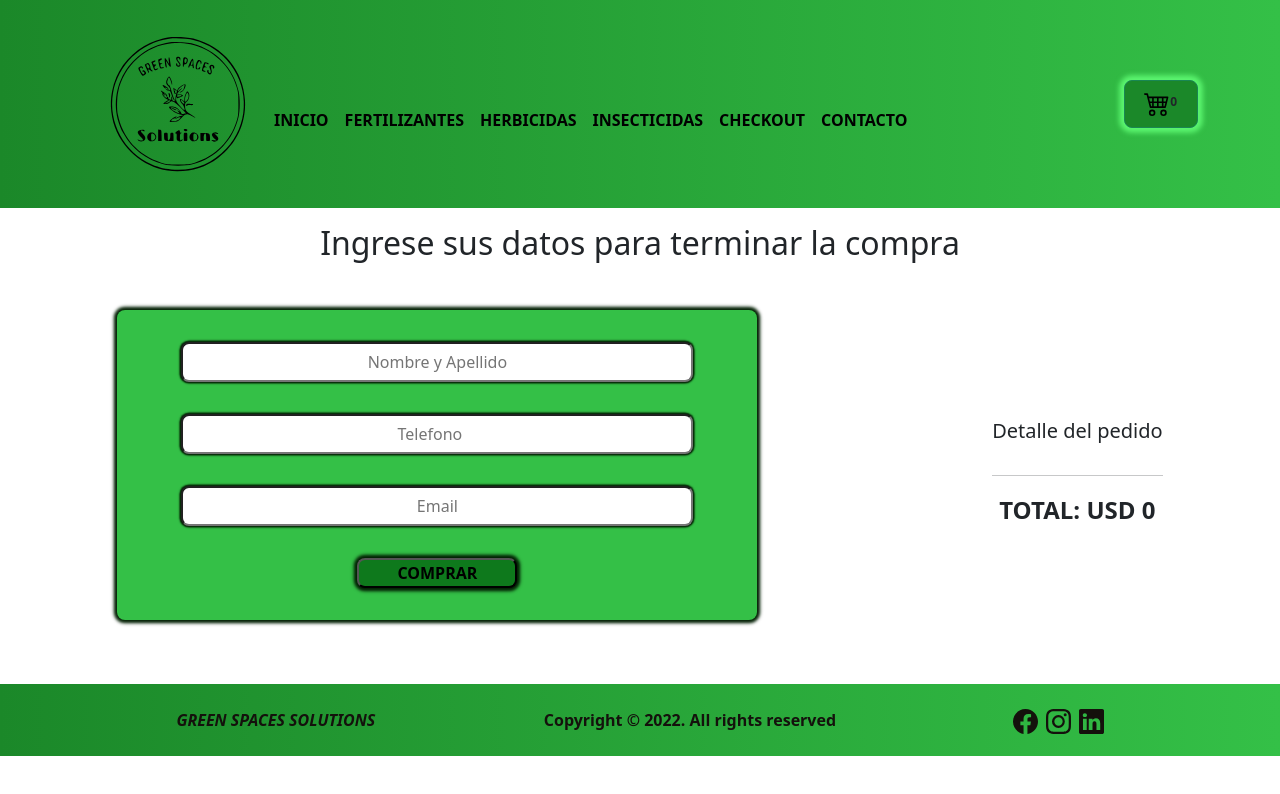
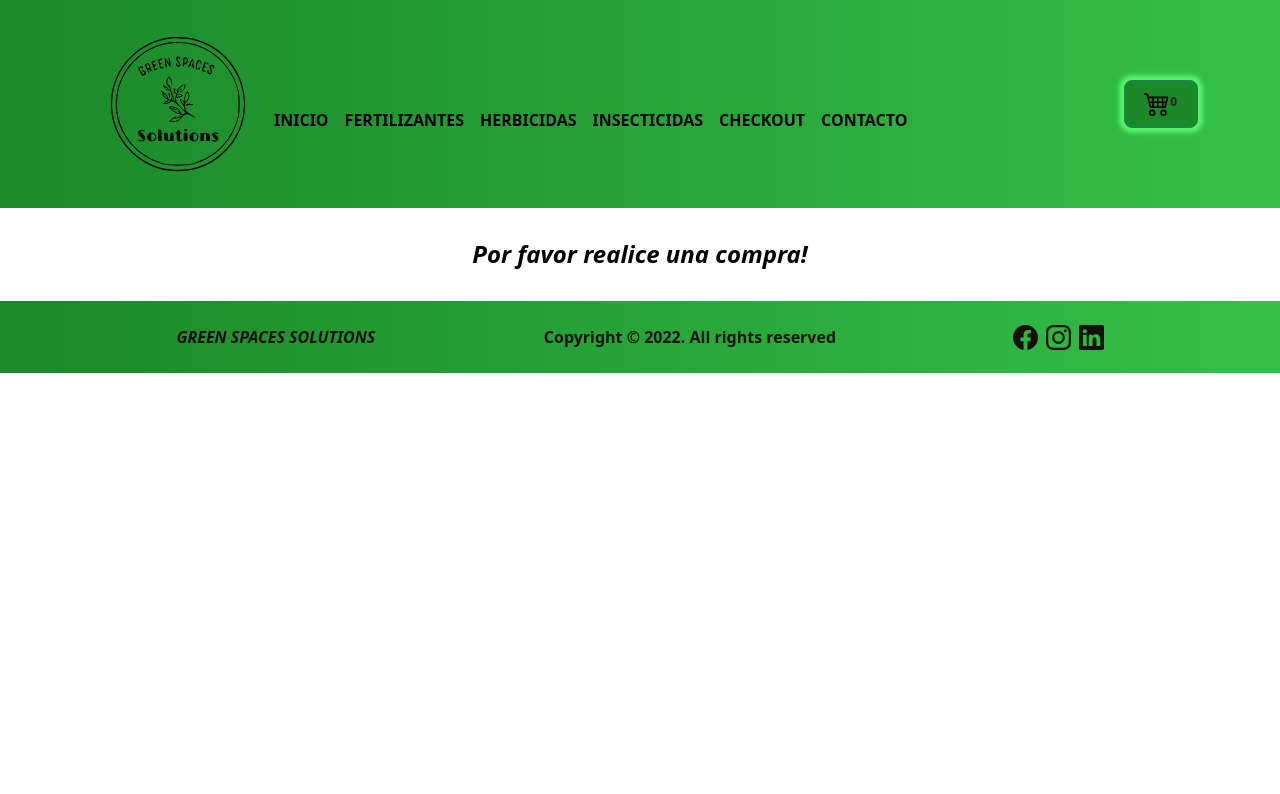
Before and after one commit to LuliTello/Green-spaces-solutions-Tello-Reactjs, a React (Create React App) app: page /checkout in a window 1280 px wide. Shown: the top 794 px of the page. Built offline with nearby package versions, Linux system fonts and the light colour scheme.

Commit message:
agregando segundo condicional al checkout

```diff
--- a/src/components/Checkout.jsx
+++ b/src/components/Checkout.jsx
@@ -40,18 +40,11 @@ function validarForm(evt) {
 
   return (
     <>
-    {placeOrderId ? (
-       <Alert className='texto_alert'variant="success">
-      Gracias por su compra! El detalle llegará en breve a su email. Su número de pedido es: {placeOrderId}
-
-      <Button className='btn_continue'><Link className='link_continue' to="/">Continue Comprando</Link></Button>
-
-      </Alert>) : (
-
+    {cart.length? (
+    <>
     <div >
-
       <h2 className='check_titulo'>Ingrese sus datos para terminar la compra</h2>
-      <div className='contenedor'>
+    <div className='contenedor'>
     <div className='contenedor_formulario'>
       <form onSubmit={validarForm} className='formulario'>
       <input type="text" name='Nombre y apellido' placeholder='Nombre y Apellido' value={name} onChange={(e)=>setName(e.target.value)} required/>
@@ -75,7 +68,15 @@ function validarForm(evt) {
     </div>
     </div>
     </div>
-    )}
+        </>
+        ):placeOrderId ? (
+       <Alert className='texto_alert'variant="success">
+      Gracias por su compra! El detalle llegará en breve a su email. Su número de pedido es: {placeOrderId}
+      <Button className='btn_continue'><Link className='link_continue' to="/">Continue Comprando</Link></Button>
+      </Alert>) : (
+    <>
+    <h3 className='texto_alert'>Por favor realice una compra!</h3></>)}
     </>
+
   )
 }
--- a/src/css/Checkout.css
+++ b/src/css/Checkout.css
@@ -32,10 +32,12 @@ input{
     box-shadow: 0 0 0.2rem 0.2rem rgb(2, 31, 3);
 }
 .texto_alert{
+    margin: 2rem auto;
     font-size: 1.5rem;
     color: #000;
     font-weight: bold;
     text-align: center;
+    font-style: italic;
 }
 .btn_continue{
     display: block;
```
